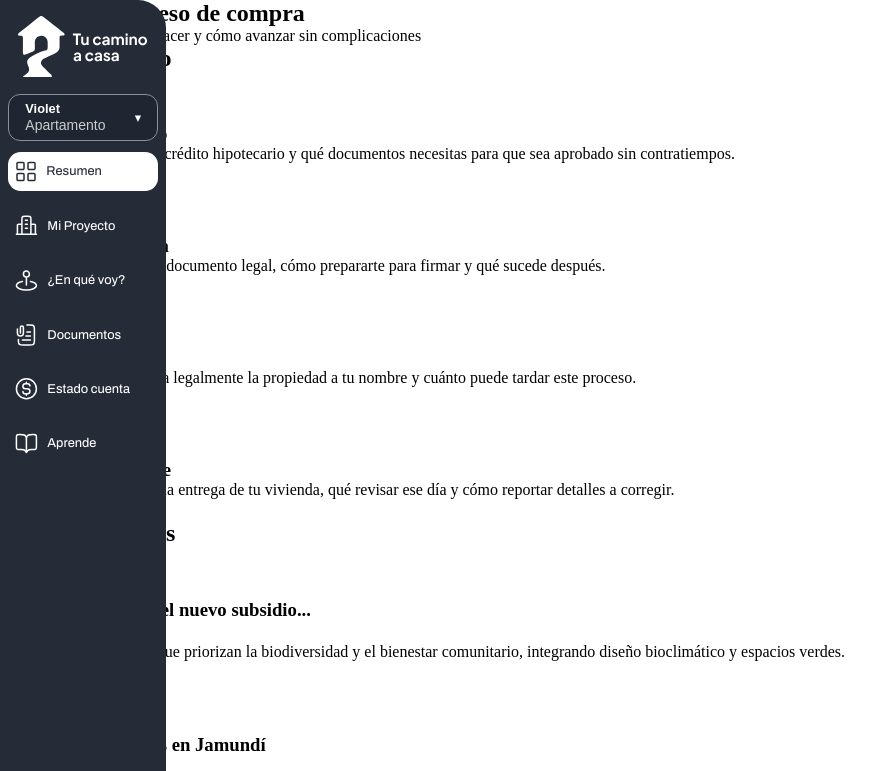
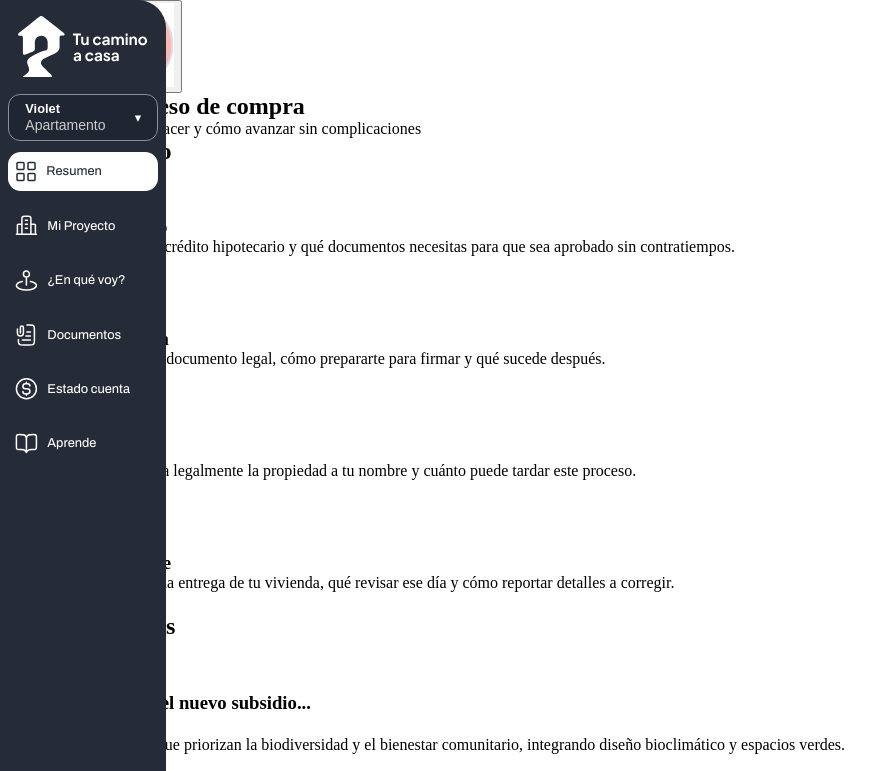
Before and after one commit to yabuJunn/tuCaminoACasa, a React (Vite) app: page /#/aprende in a window 1280 px wide. Shown: the top 771 px of the page, without its empty margins (0-896 px from the left). Built offline with nearby package versions, Linux system fonts and the light colour scheme.

Commit message:
Feature: Añadido el componente UpperNavButtons

```diff
--- a/src/pages/aprendePage/aprendePage.jsx
+++ b/src/pages/aprendePage/aprendePage.jsx
@@ -2,11 +2,15 @@ import { AprendeHeader } from "../../components/aprendeHeader/aprendeHeader"
 import { ArticulosSection } from "../../components/articulos/articulos"
 import { CardsGuia } from "../../components/cardsGuia/cardsGuia"
 import { GlobalNavBar } from "../../components/globalNavBar/globalNavBar"
+import { UpperNavButtons } from "../../components/upperNavButtons/upperNavButtons"
 
 export const AprendePage = () => {
 	return <>
     <section className="aprendePage">
-            <GlobalNavBar></GlobalNavBar>
+    <GlobalNavBar></GlobalNavBar>
+
+    <UpperNavButtons></UpperNavButtons>
+
 
 
      <div className="headerSection">
@@ -26,6 +30,7 @@ export const AprendePage = () => {
 
     </div>
 
+
     </section>
 
 
```
